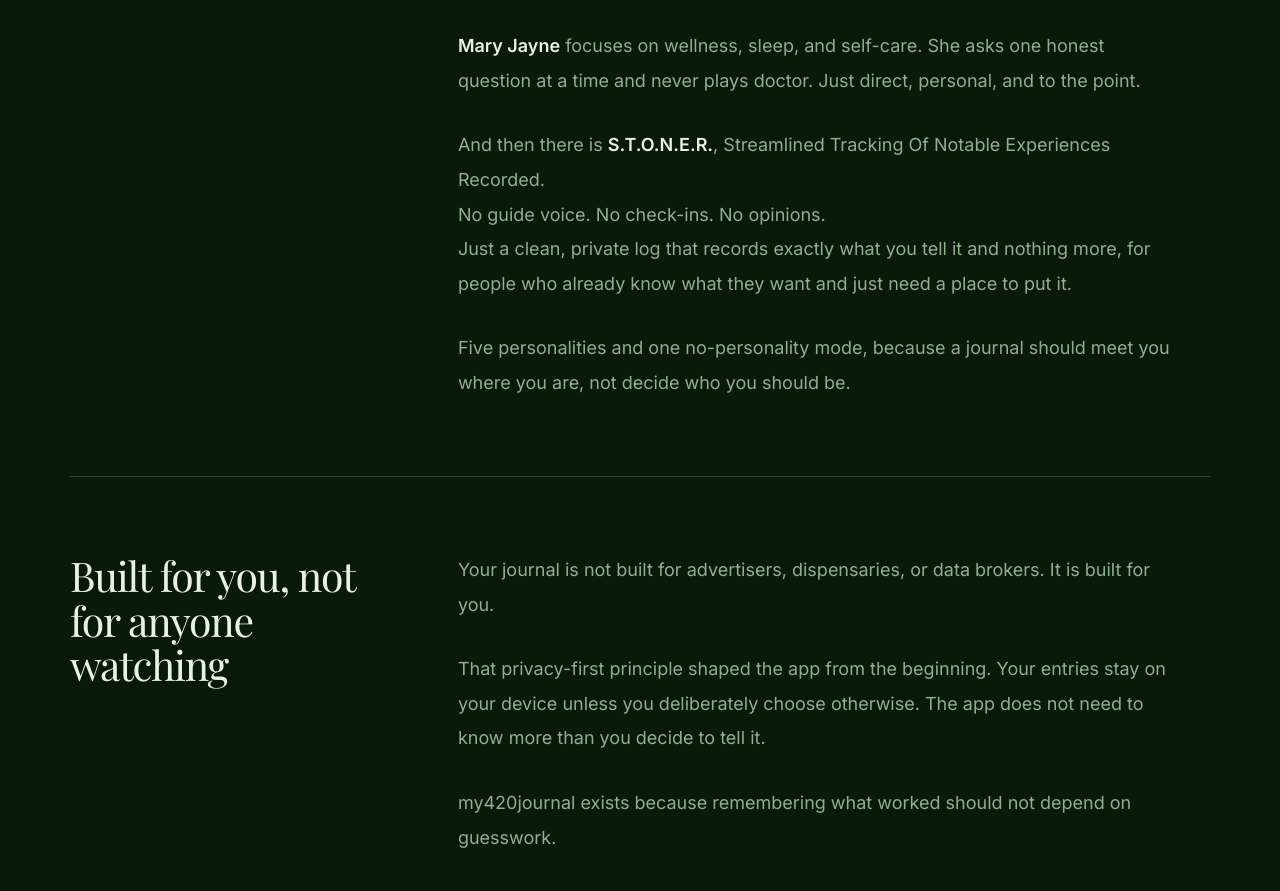
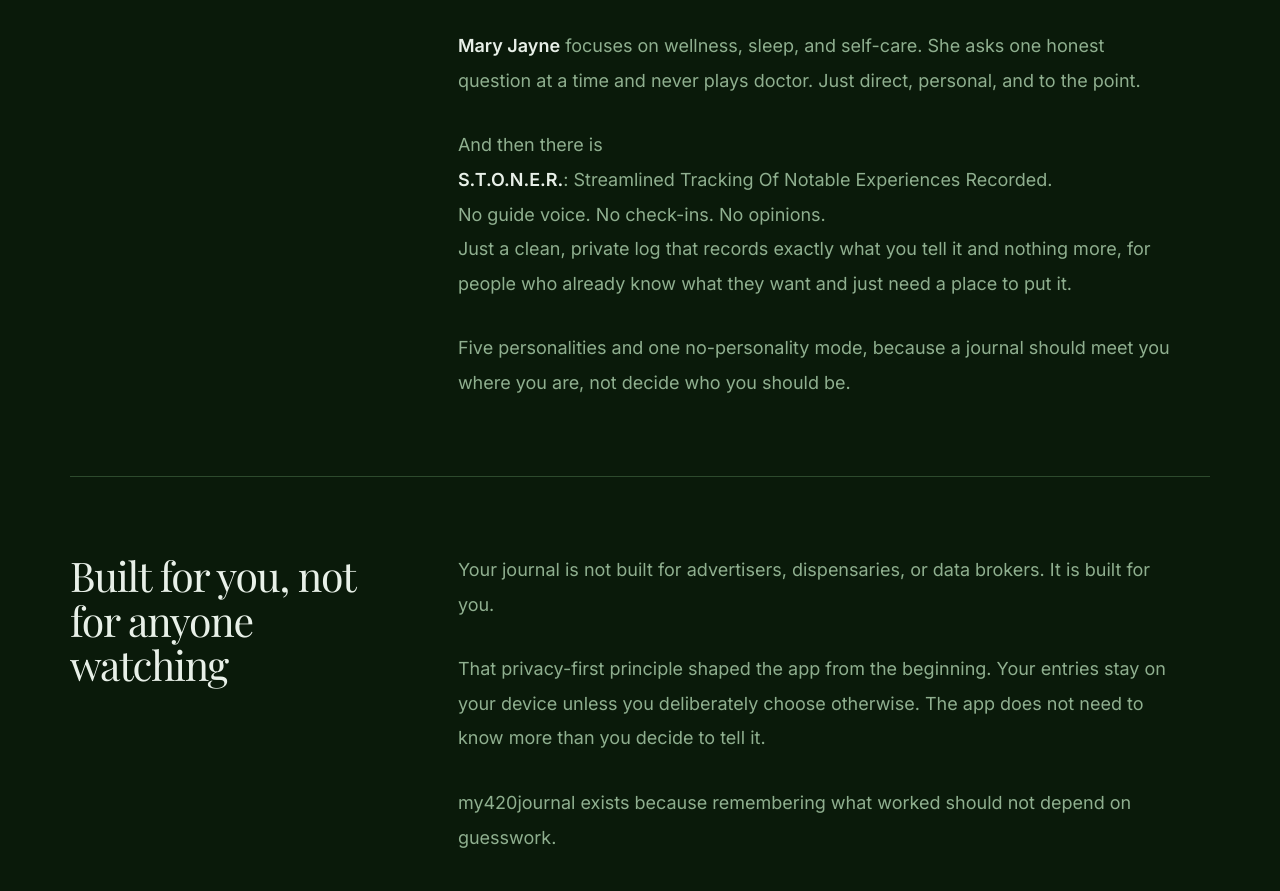
Before and after one commit to casevoiceai/my420journal-app, a React (Vite) app: page /about in a window 1280 px wide. Shown: the part 3960-4851 px from the top of the page. Built offline with nearby package versions, Linux system fonts and the light colour scheme.

Commit message:
Move STONER name to a new line

```diff
--- a/src/marketing/MarketingAbout.jsx
+++ b/src/marketing/MarketingAbout.jsx
@@ -193,7 +193,9 @@ export function AboutSection({ id = undefined, tone = 'base' }) {
                 <span className="origin-story-guide-name">Mary Jayne</span> focuses on wellness, sleep, and self-care. She asks one honest question at a time and never plays doctor. Just direct, personal, and to the point.
               </p>
               <p>
-                And then there is <span className="origin-story-guide-name">S.T.O.N.E.R.</span>, Streamlined Tracking Of Notable Experiences Recorded.
+                And then there is
+                <br />
+                <span className="origin-story-guide-name">S.T.O.N.E.R.</span>: Streamlined Tracking Of Notable Experiences Recorded.
                 <br />
                 No guide voice. No check-ins. No opinions.
                 <br />
```
